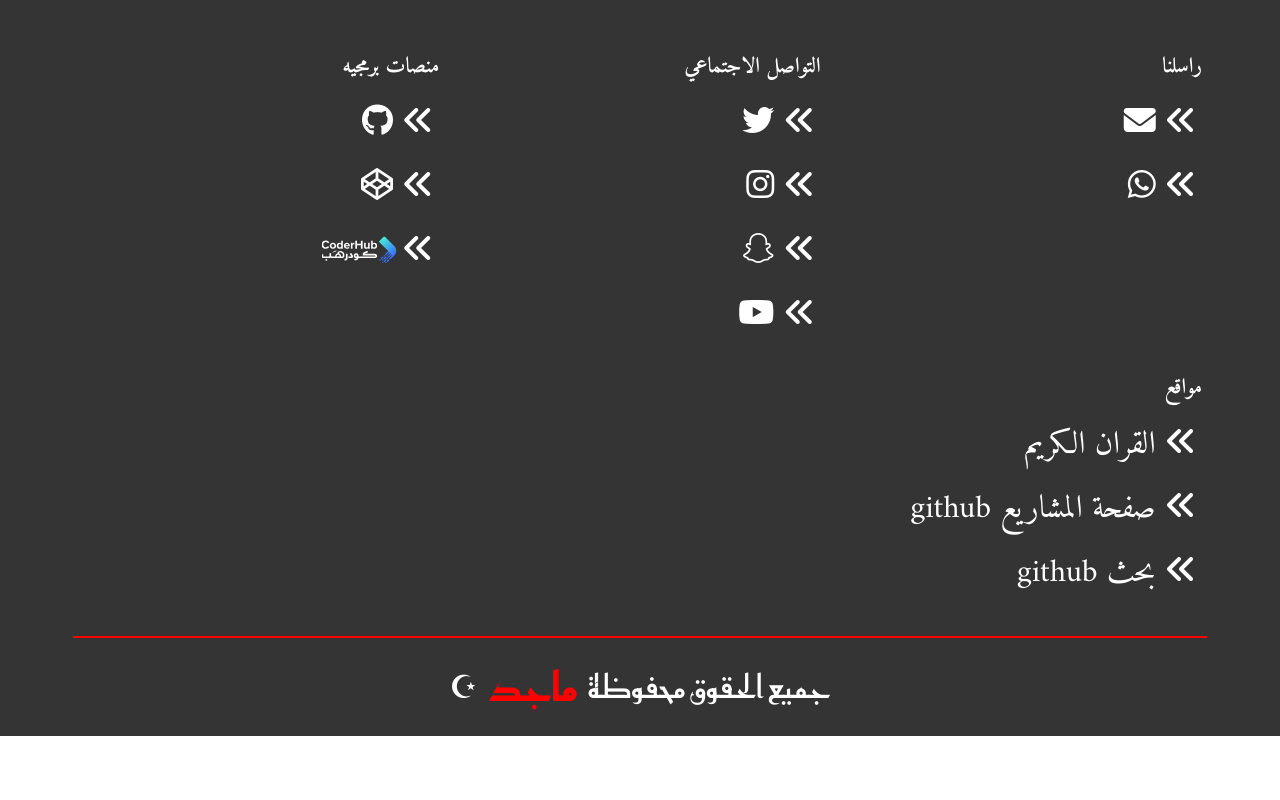
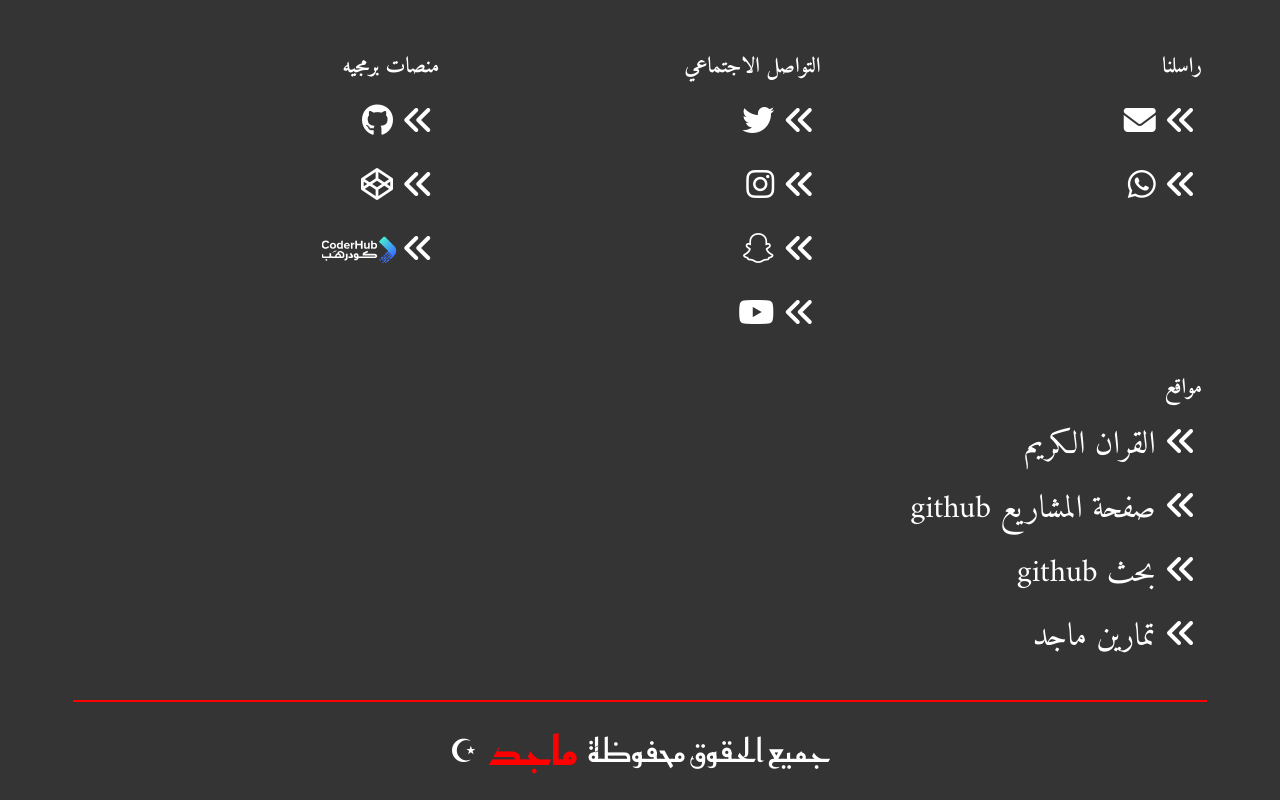
Before and after one commit to m21wx/majid, a plain HTML site: page index.html in a window 1280 px wide. Shown: the part 2431-3231 px from the top of the page. Before the commit the page ends 3167 px from the top, so only its background shows below. Drawn offline with nearby package versions, Linux system fonts and the light colour scheme.

Commit message:
Update index.html

```diff
--- a/index.html
+++ b/index.html
@@ -153,6 +153,7 @@
 					<li> <a href='https://m21wx.github.io/design-Quran/' target='_blank'> <i class="fa-solid fa-angles-left"></i> القران الكريم</a></li>
 					<li> <a href='https://m21wx.github.io/profile-majid/' target='_blank'><i class="fa-solid fa-angles-left"></i> صفحة المشاريع github </a> </li>
 					<li> <a href='https://m21wx.github.io/API/' target='_blank'><i class="fa-solid fa-angles-left"></i> بحث  github </a> </li>
+										<li> <a href='https://m21wx.github.io/projectMajid/' target='_blank'><i class="fa-solid fa-angles-left"></i> تمارين ماجد </a> </li>
 				</ul>
 			</div>
 		</div>
```
